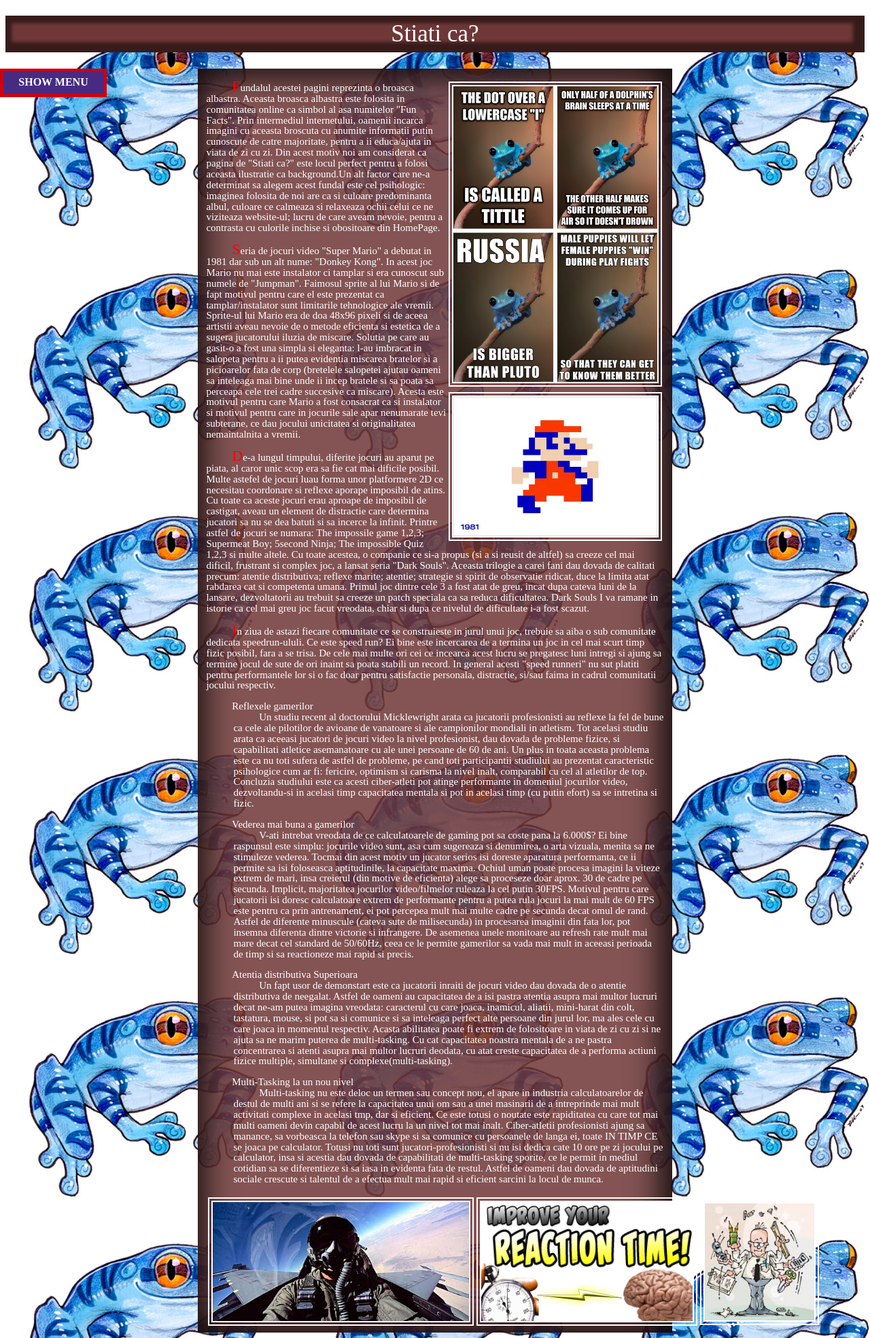
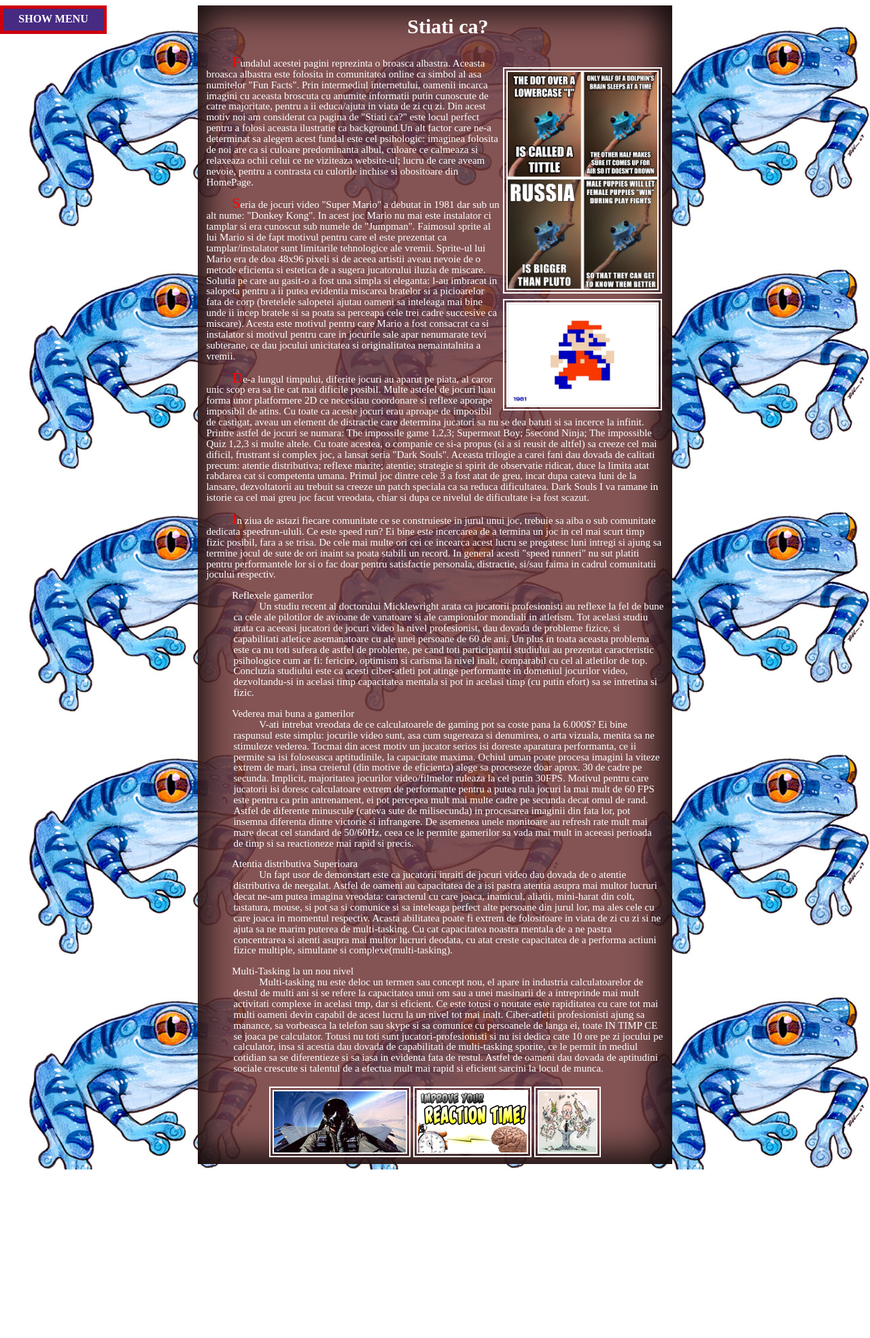
Before and after one commit to istoriajocurilorvideo/istoriajocurilorvideo.github.io, a plain HTML site: page funfacts.html in a window 1280 px wide. Shown: the whole page at 68% size. After the commit the page ends 1721 px from the top, so only its background shows below. Drawn offline with nearby package versions, Linux system fonts and the light colour scheme; a web font is replaced by a local one.

Commit message:
some changes
nothing to care about

```diff
--- a/funfacts.html
+++ b/funfacts.html
@@ -18,7 +18,7 @@ $(document).ready(function(){
 </head>
 
 <body id="funfacts">
-<h1 id="title_fun">Stiati ca?<br></h1>
+
 
 <ul><li id="flip"><a class="two" href="#SHOW"  id="list">SHOW MENU</a></li></ul>
 
@@ -32,13 +32,14 @@ $(document).ready(function(){
 
 
 <div class="fun">
-
+<h1  align="center">Stiati ca?<br><br></h1>
+<p>
 <table align="right" id="tabel">
-	<tr><td><img src="css/poze/factfrog.png" id="border" width=300px> </td></tr>
-	<tr><td><img src="css/poze/1981.jpg"     id="border" width=300px> </td></tr>
-
+	<tr><td><img src="css/poze/factfrog.png" id="border" width=220px> </td></tr>
+	<tr><td><img src="css/poze/1981.jpg"     id="border" width=220px> </td></tr>
 
 </table>
+</p>
 	<p>
 	Fundalul acestei pagini reprezinta o broasca albastra. Aceasta broasca albastra este folosita in comunitatea online ca simbol al asa numitelor "Fun Facts". Prin intermediul internetului, oamenii incarca imagini cu aceasta broscuta cu anumite informatii putin cunoscute de catre majoritate, pentru a ii educa/ajuta in viata de zi cu zi. Din acest motiv noi am considerat ca pagina de "Stiati ca?" este locul perfect pentru a folosi aceasta ilustratie ca background.Un alt factor care ne-a determinat sa alegem acest fundal este cel psihologic: imaginea folosita de noi are ca si culoare predominanta albul, culoare ce calmeaza si relaxeaza ochii celui ce ne viziteaza website-ul; lucru de care aveam nevoie, pentru a contrasta cu culorile inchise si obositoare din HomePage.
 	</p><p>
@@ -52,14 +53,11 @@ $(document).ready(function(){
 	 <dl>  <dt>Vederea mai buna a gamerilor		        </dt> 	<dd>V-ati intrebat vreodata de ce calculatoarele de gaming pot sa coste pana la 6.000$? Ei bine raspunsul este simplu: jocurile video sunt, asa cum sugereaza si denumirea, o arta vizuala, menita sa ne stimuleze vederea. Tocmai din acest motiv un jucator serios isi doreste aparatura performanta, ce ii permite sa isi foloseasca aptitudinile, la capacitate maxima. Ochiul uman poate procesa imagini la viteze extrem de mari, insa creierul (din motive de eficienta) alege sa proceseze doar aprox. 30 de cadre pe secunda. Implicit, majoritatea jocurilor video/filmelor ruleaza la cel putin 30FPS. Motivul pentru care jucatorii isi doresc calculatoare extrem de performante pentru a putea rula jocuri la mai mult de 60 FPS este pentru ca prin antrenament, ei pot percepea mult mai multe cadre pe secunda decat omul de rand. Astfel de diferente minuscule (cateva sute de milisecunda) in procesarea imaginii din fata lor, pot insemna diferenta dintre victorie si infrangere. De asemenea unele monitoare au refresh rate mult mai mare decat cel standard de 50/60Hz, ceea ce le permite gamerilor sa vada mai mult in aceeasi perioada de timp si sa reactioneze mai rapid si precis.</dd>  </dl>
 	<dl>  <dt>Atentia distributiva Superioara </dt> 	<dd>Un fapt usor de demonstart este ca jucatorii inraiti de jocuri video dau dovada de o atentie distributiva de neegalat. Astfel de oameni au capacitatea de a isi pastra atentia asupra mai multor lucruri decat ne-am putea imagina vreodata: caracterul cu care joaca, inamicul, aliatii, mini-harat din colt, tastatura, mouse, si pot sa si comunice si sa inteleaga perfect alte persoane din jurul lor, ma ales cele cu care joaca in momentul respectiv. Acasta abilitatea poate fi extrem de folositoare in viata de zi cu zi si ne ajuta sa ne marim puterea de multi-tasking. Cu cat capacitatea noastra mentala de a ne pastra concentrarea si atenti asupra mai multor lucruri deodata, cu atat creste capacitatea de a performa actiuni fizice multiple, simultane si complexe(multi-tasking).</dd>  </dl>
 	<dl>  <dt>Multi-Tasking la un nou nivel   </dt>   <dd>Multi-tasking nu este deloc un termen sau concept nou, el apare in industria calculatoarelor de destul de multi ani si se refere la capacitatea unui om sau a unei masinarii de a intreprinde mai mult activitati complexe in acelasi tmp, dar si eficient. Ce este totusi o noutate este rapiditatea cu care tot mai multi oameni devin capabil de acest lucru la un nivel tot mai inalt. Ciber-atletii profesionisti ajung sa manance, sa vorbeasca la telefon sau skype si sa comunice cu persoanele de langa ei, toate IN TIMP CE se joaca pe calculator. Totusi nu toti sunt jucatori-profesionisti si nu isi dedica cate 10 ore pe zi jocului pe calculator, insa si acestia dau dovada de capabilitati de multi-tasking sporite, ce le permit in mediul cotidian sa se diferentieze si sa iasa in evidenta fata de restul. Astfel de oameni dau dovada de aptitudini sociale crescute si talentul de a efectua mult mai rapid si eficient sarcini la locul de munca.  </dd>  </dl>
-<table>
-	<tr>
-		<td><img src="css/poze/pilot.jpg"    id="border" height=175px></td>
-		<td><img src="css/poze/reaction.jpg" id="border" height=175px></td>
-		<td><img src="css/poze/multi.jpg"    id="border" height=172px></td>
-	</tr>
+<table align="center">
+	<tr><td><img src="css/poze/pilot.jpg"    id="border" height=90px></td>
+	<td><img src="css/poze/reaction.jpg" id="border" height=90px></td>
+	<td><img src="css/poze/multi.jpg"    id="border" height=90px></td></tr>
 </table>
-
 </div>
 </body>
 </html>
```
Also changed, not shown: home.html (renamed from index.html).
